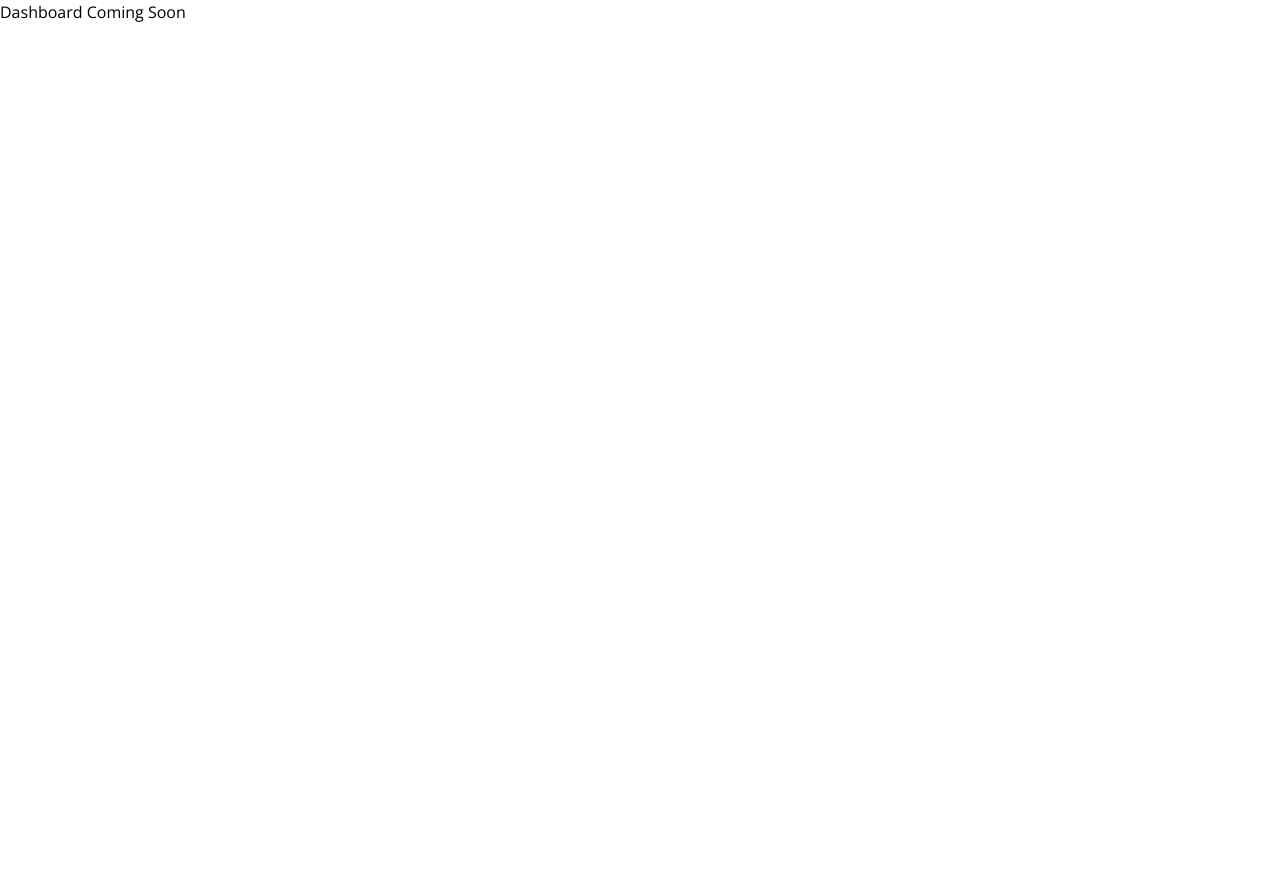
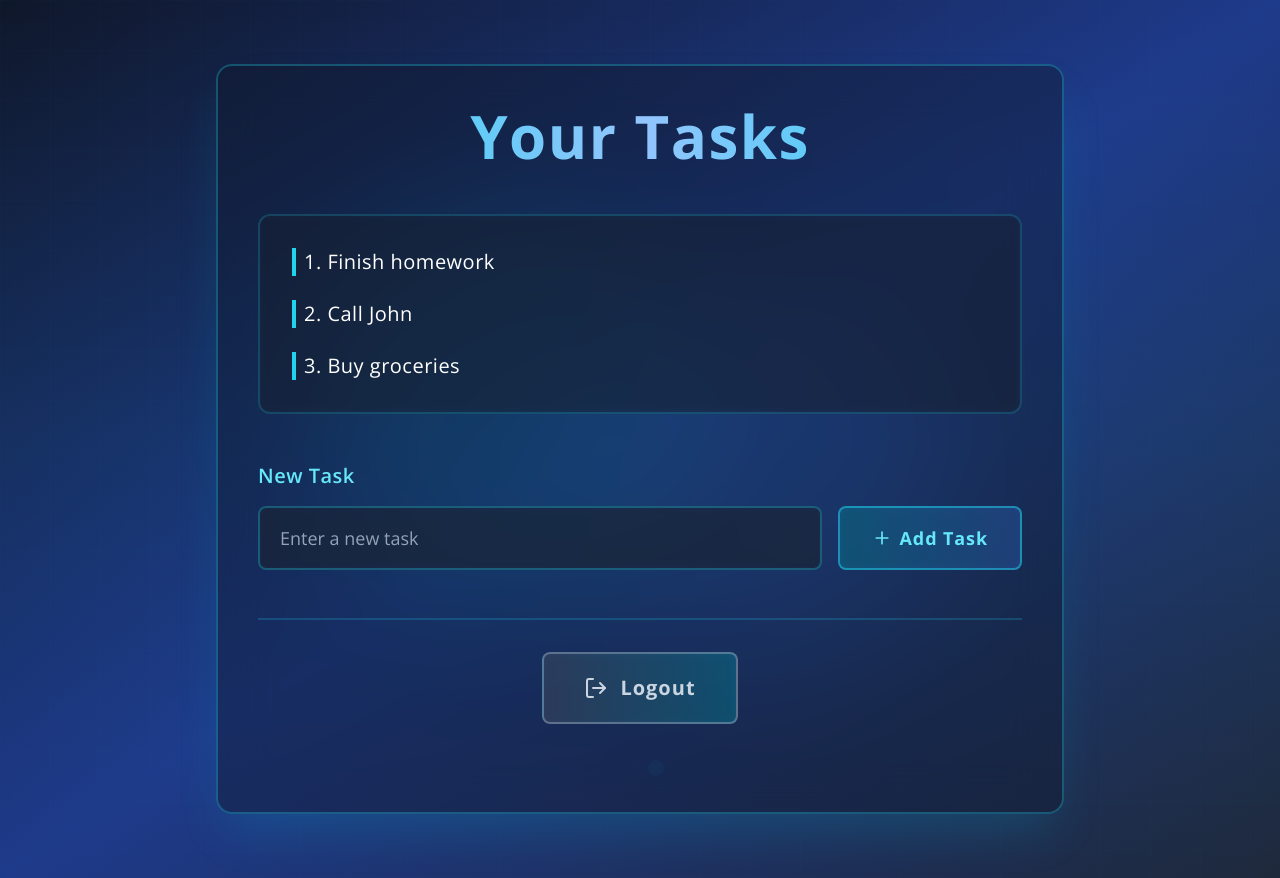
Before and after one commit to Goku10/Tsk-mgr-v1, a React (Vite) app: page /dashboard in a window 1280 px wide. Before the commit the page ends 800 px from the top, so only its background shows below. Built offline with nearby package versions, Linux system fonts and the light colour scheme.

Commit message:
Updated App.tsx

```diff
--- a/src/App.tsx
+++ b/src/App.tsx
@@ -2,6 +2,7 @@ import { BrowserRouter as Router, Routes, Route } from 'react-router-dom';
 import Home from './pages/Home';
 import Login from './pages/Login';
 import Signup from './pages/Signup';
+import Dashboard from './pages/Dashboard';
 
 function App() {
   return (
@@ -10,7 +11,7 @@ function App() {
         <Route path="/" element={<Home />} />
         <Route path="/login" element={<Login />} />
         <Route path="/signup" element={<Signup />} />
-        <Route path="/dashboard" element={<div>Dashboard Coming Soon</div>} />
+        <Route path="/dashboard" element={<Dashboard />} />
       </Routes>
     </Router>
   );
--- /dev/null
+++ b/src/pages/Dashboard.tsx
@@ -0,0 +1,111 @@
+import { useState } from 'react';
+import { useNavigate } from 'react-router-dom';
+import { LogOut, Plus } from 'lucide-react';
+
+function Dashboard() {
+  const [tasks, setTasks] = useState([
+    '1. Finish homework',
+    '2. Call John',
+    '3. Buy groceries'
+  ]);
+  const [newTask, setNewTask] = useState('');
+  const navigate = useNavigate();
+
+  const handleAddTask = (e: React.FormEvent) => {
+    e.preventDefault();
+    if (newTask.trim()) {
+      setTasks([...tasks, `${tasks.length + 1}. ${newTask}`]);
+      setNewTask('');
+    }
+  };
+
+  const handleLogout = () => {
+    navigate('/');
+  };
+
+  return (
+    <div className="min-h-screen relative overflow-hidden bg-gradient-to-br from-slate-900 via-blue-900 to-slate-800">
+      {/* Futuristic grid overlay */}
+      <div className="absolute inset-0 bg-grid-pattern opacity-20"></div>
+
+      {/* Metallic gradient overlay */}
+      <div className="absolute inset-0 bg-gradient-to-b from-transparent via-cyan-500/5 to-transparent"></div>
+
+      {/* Glow effects */}
+      <div className="absolute top-1/4 left-1/4 w-96 h-96 bg-cyan-500/20 rounded-full blur-3xl"></div>
+      <div className="absolute bottom-1/4 right-1/4 w-96 h-96 bg-blue-500/20 rounded-full blur-3xl"></div>
+
+      {/* Main content */}
+      <div className="relative z-10 w-full max-w-4xl mx-auto px-6 py-16">
+        <div className="bg-slate-900/40 backdrop-blur-xl border-2 border-cyan-400/30 rounded-2xl p-10 shadow-2xl shadow-cyan-500/20">
+          <h1 className="text-6xl font-bold mb-12 text-center text-transparent bg-clip-text bg-gradient-to-r from-cyan-400 via-blue-300 to-cyan-400 tracking-wide">
+            Your Tasks
+          </h1>
+
+          {/* Task List */}
+          <div className="mb-12 bg-slate-800/30 backdrop-blur-sm border-2 border-cyan-400/20 rounded-xl p-8">
+            <ul className="space-y-6">
+              {tasks.map((task, index) => (
+                <li
+                  key={index}
+                  className="text-white text-xl font-medium tracking-wide pl-2 border-l-4 border-cyan-400 hover:border-cyan-300 transition-colors duration-300"
+                >
+                  {task}
+                </li>
+              ))}
+            </ul>
+          </div>
+
+          {/* Add Task Form */}
+          <form onSubmit={handleAddTask} className="mb-12">
+            <label
+              htmlFor="newTask"
+              className="block text-cyan-300 font-semibold mb-4 text-xl tracking-wide"
+            >
+              New Task
+            </label>
+            <div className="flex gap-4">
+              <input
+                id="newTask"
+                type="text"
+                value={newTask}
+                onChange={(e) => setNewTask(e.target.value)}
+                placeholder="Enter a new task"
+                className="flex-1 px-5 py-4 bg-slate-800/50 border-2 border-cyan-400/30 rounded-lg text-white placeholder-slate-400 focus:outline-none focus:border-cyan-400 focus:ring-2 focus:ring-cyan-400/20 transition-all duration-300 backdrop-blur-sm text-lg"
+              />
+              <button
+                type="submit"
+                className="group relative px-8 py-4 bg-gradient-to-r from-cyan-500/30 to-blue-500/30 border-2 border-cyan-400/50 rounded-lg text-cyan-300 font-bold text-lg tracking-wider hover:border-cyan-300 hover:shadow-lg hover:shadow-cyan-500/50 transition-all duration-300 backdrop-blur-sm flex items-center gap-2 min-w-[180px] justify-center"
+              >
+                <Plus className="w-5 h-5" />
+                <span className="relative z-10">Add Task</span>
+                <div className="absolute inset-0 bg-gradient-to-r from-cyan-500/0 to-blue-500/0 group-hover:from-cyan-500/40 group-hover:to-blue-500/40 rounded-lg transition-all duration-300"></div>
+              </button>
+            </div>
+          </form>
+
+          {/* Logout Button */}
+          <div className="flex justify-center pt-8 border-t-2 border-cyan-400/20">
+            <button
+              onClick={handleLogout}
+              className="group relative px-10 py-5 bg-gradient-to-r from-slate-500/30 to-cyan-500/30 border-2 border-slate-400/50 rounded-lg text-slate-300 font-bold text-xl tracking-wider hover:border-slate-300 hover:shadow-lg hover:shadow-slate-500/50 transition-all duration-300 backdrop-blur-sm flex items-center gap-3"
+            >
+              <LogOut className="w-6 h-6" />
+              <span className="relative z-10">Logout</span>
+              <div className="absolute inset-0 bg-gradient-to-r from-slate-500/0 to-cyan-500/0 group-hover:from-slate-500/40 group-hover:to-cyan-500/40 rounded-lg transition-all duration-300"></div>
+            </button>
+          </div>
+
+          {/* Decorative elements */}
+          <div className="mt-10 flex justify-center gap-2">
+            <div className="w-2 h-2 bg-cyan-400 rounded-full animate-ping-slow"></div>
+            <div className="w-2 h-2 bg-blue-400 rounded-full animate-ping-slow" style={{ animationDelay: '0.2s' }}></div>
+            <div className="w-2 h-2 bg-cyan-400 rounded-full animate-ping-slow" style={{ animationDelay: '0.4s' }}></div>
+          </div>
+        </div>
+      </div>
+    </div>
+  );
+}
+
+export default Dashboard;
```
